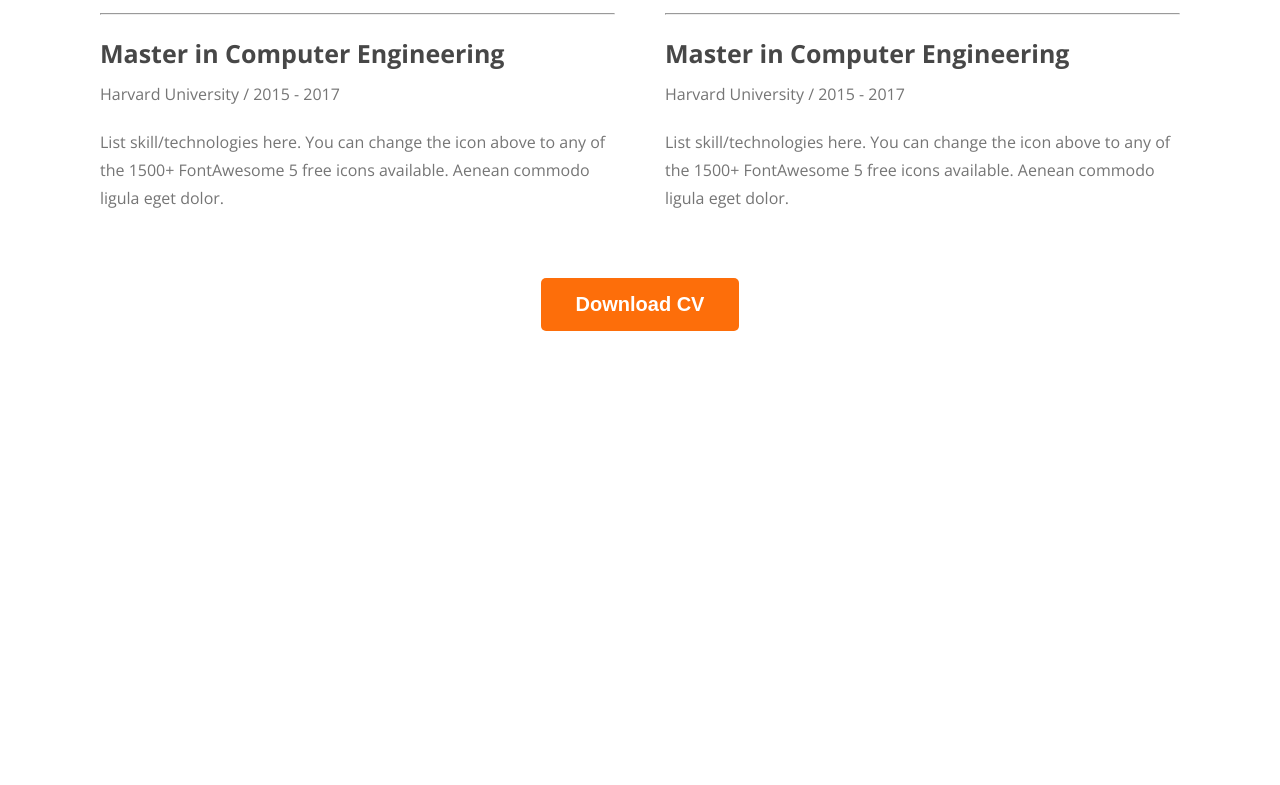
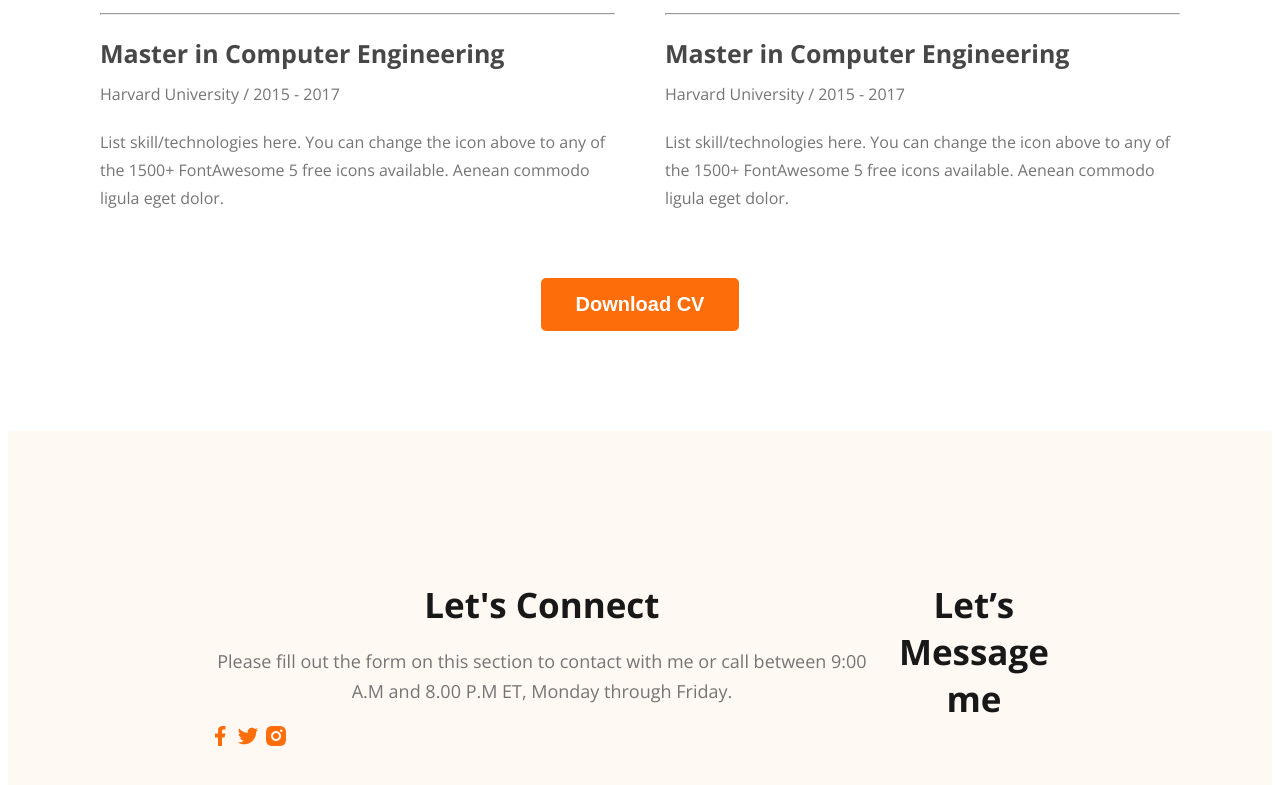
Before and after one commit to csedeveloper06/Developer-Portfolio, a plain HTML site: page index.html in a window 1280 px wide. Shown: the part 2927-3712 px from the top of the page. Before the commit the page ends 3266 px from the top, so only its background shows below. Drawn offline with nearby package versions, Linux system fonts and the light colour scheme.

Commit message:
added footer section

```diff
--- a/index.html
+++ b/index.html
@@ -182,6 +182,22 @@
        <!-- Resume sections ends  -->
 
     </main>
-    <footer></footer>
+    <footer>
+        <div class="footer-column">
+            <div class="section-title">Let's Connect</div>
+            <p class="section-description">
+                Please fill out the form on this section to contact with me
+                or call between 9:00 A.M and 8.00 P.M ET, Monday through Friday.
+            </p>
+            <div class="social-links">
+                <a href=""><img src="images/icons/facebook.png" alt=""></a>
+                <a href=""><img src="images/icons/twitter.png" alt=""></a>
+                <a href=""><img src="images/icons/insta.png" alt=""></a>
+            </div>
+        </div>
+        <div class="footer-column">
+            <div class="section-title">Let’s Message me</div>
+        </div>
+    </footer>
 </body>
 </html>
--- a/styles/portfolio.css
+++ b/styles/portfolio.css
@@ -193,3 +193,11 @@ line-height: 28px;
     margin-top: 50px;
 }
 /* resume section styles ends here */
+
+/* footer styles */
+footer{
+    display: flex;
+    background: #FFF8F3;
+    margin-top: 100px;
+    padding: 150px 200px;
+}
```
